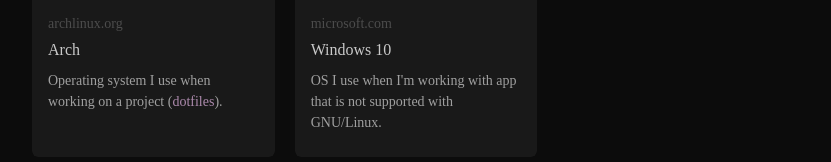
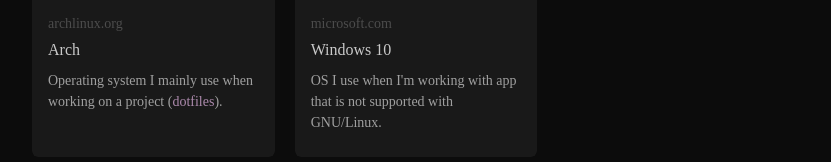
Before and after one commit to riyuzenn/portfolio, a Next.js app: page /tools in a window 1280 px wide. Shown: the part 2488-2650 px from the top of the page, without its empty margins (224-1055 px from the left). Built offline with nearby package versions, Linux system fonts and the light colour scheme.

Commit message:
upt: update desc

```diff
--- a/pages/tools.tsx
+++ b/pages/tools.tsx
@@ -333,7 +333,7 @@ const Tools: NextPage = () => {
                                 </div>
 
                                 <p className="mt-1 text-[14px] text-[#a0a0a0]">
-                                    Operating system I use when working on a project (
+                                    Operating system I mainly use when working on a project (
                                     <a
                                         className="text-[#ac8aac] hover:underline"
                                         href="https://github.com/riyuzenn/dotfiles"
```
